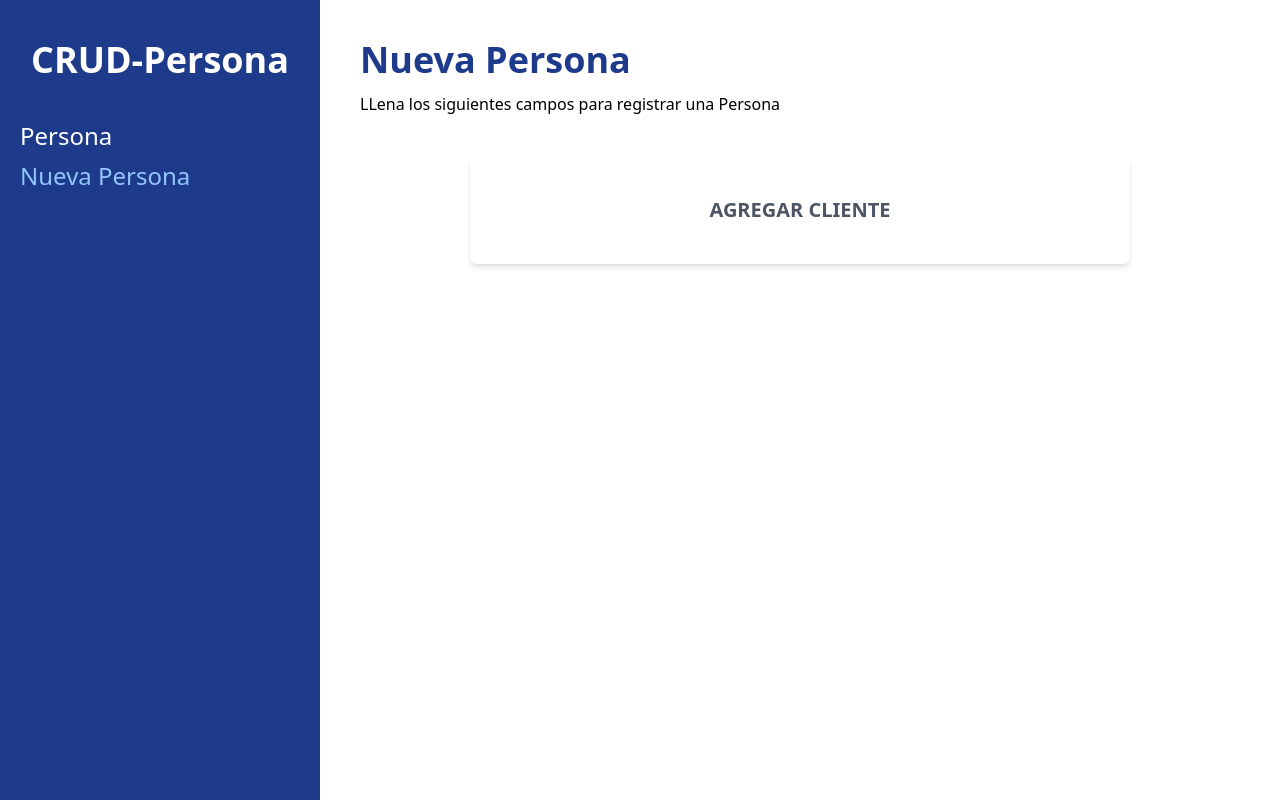
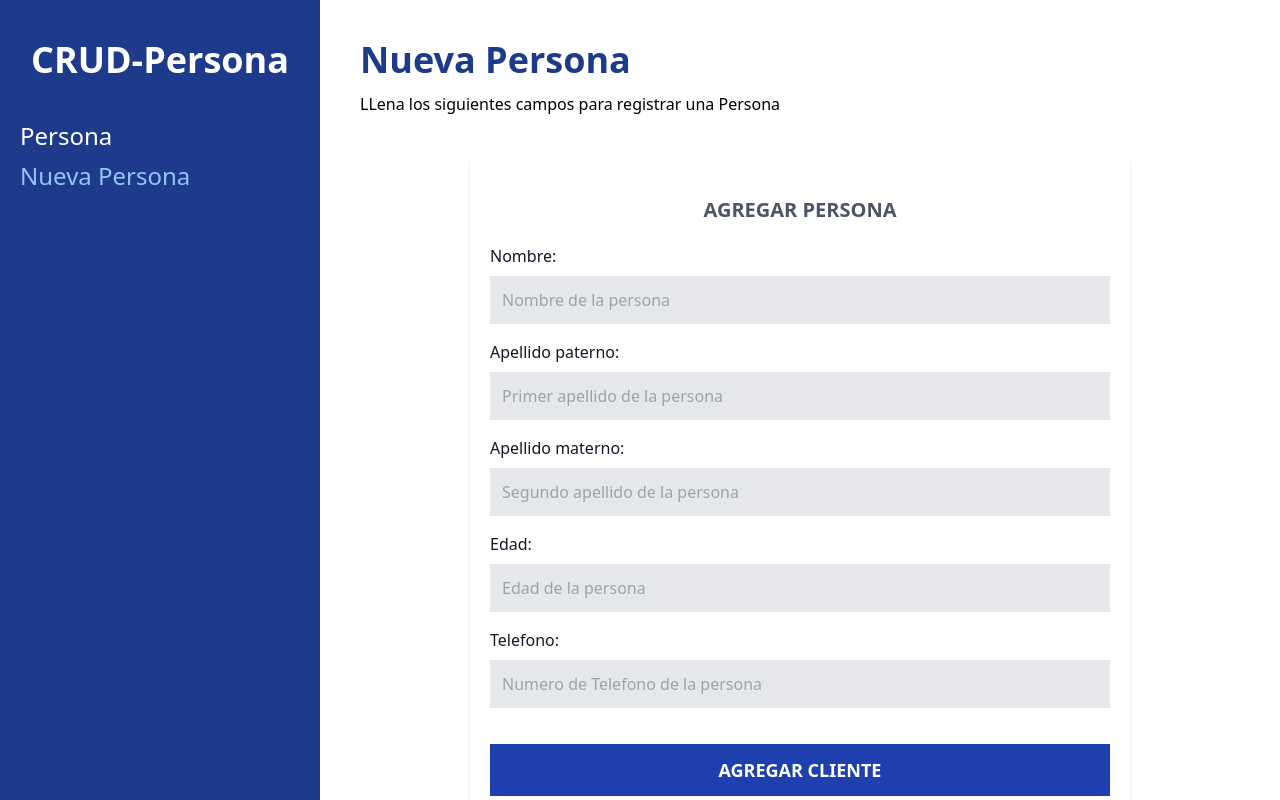
Before and after one commit to Bandu19/crm-react, a React (Vite) app: page /clientes/nuevo in a window 1280 px wide. Built offline with nearby package versions, Linux system fonts and the light colour scheme.

Commit message:
Formik y otras librerias para formularios

```diff
--- a/package.json
+++ b/package.json
@@ -10,11 +10,13 @@
   },
   "dependencies": {
     "autoprefixer": "^10.4.7",
+    "formik": "^2.2.9",
     "postcss": "^8.4.14",
     "react": "^18.2.0",
     "react-dom": "^18.2.0",
     "react-router-dom": "^6.3.0",
-    "tailwindcss": "^3.1.6"
+    "tailwindcss": "^3.1.6",
+    "yup": "^0.32.11"
   },
   "devDependencies": {
     "@types/react": "^18.0.15",
--- a/src/components/Formulario.jsx
+++ b/src/components/Formulario.jsx
@@ -1,11 +1,86 @@
 import React from "react";
+import { Formik, Form, Field } from "formik";
 
 export const Formulario = () => {
    return (
       <div className="bg-white mt-10 px-5 py-10 rounded-md shadow-md md:w-3/4 mx-auto">
          <h1 className="text-gray-600 font-bold text-xl uppercase text-center">
-            Agregar Cliente
+            Agregar Persona
          </h1>
+
+         <Formik>
+            <Form className="mt-5">
+               {/*Primer Campo  */}
+               <div className="mb-4">
+                  <label className="text-gray-900" htmlFor="pnombre">
+                     Nombre:
+                  </label>
+                  <Field
+                     id="pnombre"
+                     type="text"
+                     className="mt-2 block w-full p-3 bg-gray-200"
+                     placeholder="Nombre de la persona"
+                  />
+               </div>
+               {/*Segundo Campo */}
+               <div className="mb-4">
+                  <label className="text-gray-900" htmlFor="papellidop">
+                     Apellido paterno:
+                  </label>
+                  <Field
+                     id="papellidop"
+                     type="text"
+                     className="mt-2 block w-full p-3 bg-gray-200"
+                     placeholder="Primer apellido de la persona"
+                  />
+               </div>
+
+               {/*Tercer Campo*/}
+
+               <div className="mb-4">
+                  <label className="text-gray-900" htmlFor="papellidom">
+                     Apellido materno:
+                  </label>
+                  <Field
+                     id="papellidom"
+                     type="text"
+                     className="mt-2 block w-full p-3 bg-gray-200"
+                     placeholder="Segundo apellido de la persona"
+                  />
+               </div>
+               {/*Cuarto Campo*/}
+
+               <div className="mb-4">
+                  <label className="text-gray-900">Edad:</label>
+                  <Field
+                     type="number"
+                     className="mt-2 block w-full p-3 bg-gray-200"
+                     placeholder="Edad de la persona"
+                     min="0"
+                     max="100"
+                  />
+               </div>
+               {/*Quinto Campo*/}
+
+               <div className="mb-4">
+                  <label className="text-gray-900" htmlFor="ptelefono">
+                     Telefono:
+                  </label>
+                  <Field
+                     id="ptelefono"
+                     type="tel"
+                     className="mt-2 block w-full p-3 bg-gray-200"
+                     placeholder="Numero de Telefono de la persona"
+                  />
+               </div>
+
+               <input
+                  type="submit"
+                  value="Agregar Cliente"
+                  className="mt-5 w-full bg-blue-800 p-3 text-white uppercase font-bold text-lg"
+               />
+            </Form>
+         </Formik>
       </div>
    );
 };
--- a/src/layout/Layout.jsx
+++ b/src/layout/Layout.jsx
@@ -34,7 +34,7 @@ export const Layout = () => {
             </nav>
          </div>
 
-         <div className="md:w-3/4 p-10">
+         <div className="md:w-3/4 p-10 md:h-screen overflow-scroll">
             <Outlet />
          </div>
       </div>
```
Also changed, not shown: 1 other file (tests, documents, lock files or other folders).
